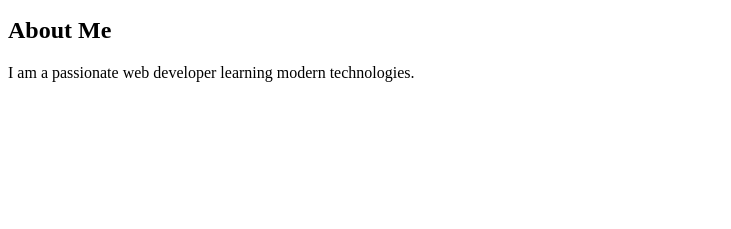
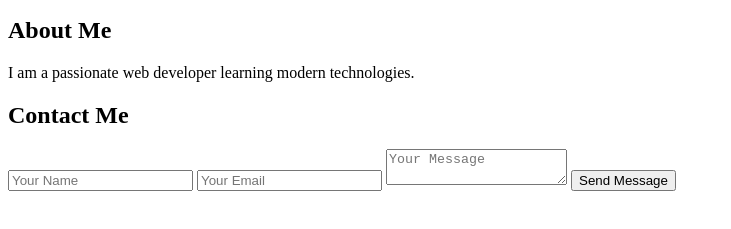
Before and after one commit to 6714120006-sudo/my-portfolio1, a plain HTML site: page index.html in a window 1280 px wide. Shown: the part 101-330 px from the top of the page, without its empty margins (0-731 px from the left). Drawn offline with Linux system fonts and the light colour scheme.

Commit message:
Merge feature/add-contact-form into main

```diff
--- a/index.html
+++ b/index.html
@@ -14,5 +14,16 @@
         <h2>About Me</h2>
         <p>I am a passionate web developer learning modern technologies.</p>
     </section>
+
+    <!-- Contact form -->
+    <section id="contact">
+        <h2>Contact Me</h2>
+        <form>
+            <input type="text" placeholder="Your Name" required>
+            <input type="email" placeholder="Your Email" required>
+            <textarea placeholder="Your Message" required></textarea>
+            <button type="submit">Send Message</button>
+        </form>
+    </section>
 </body>
 </html>
```
